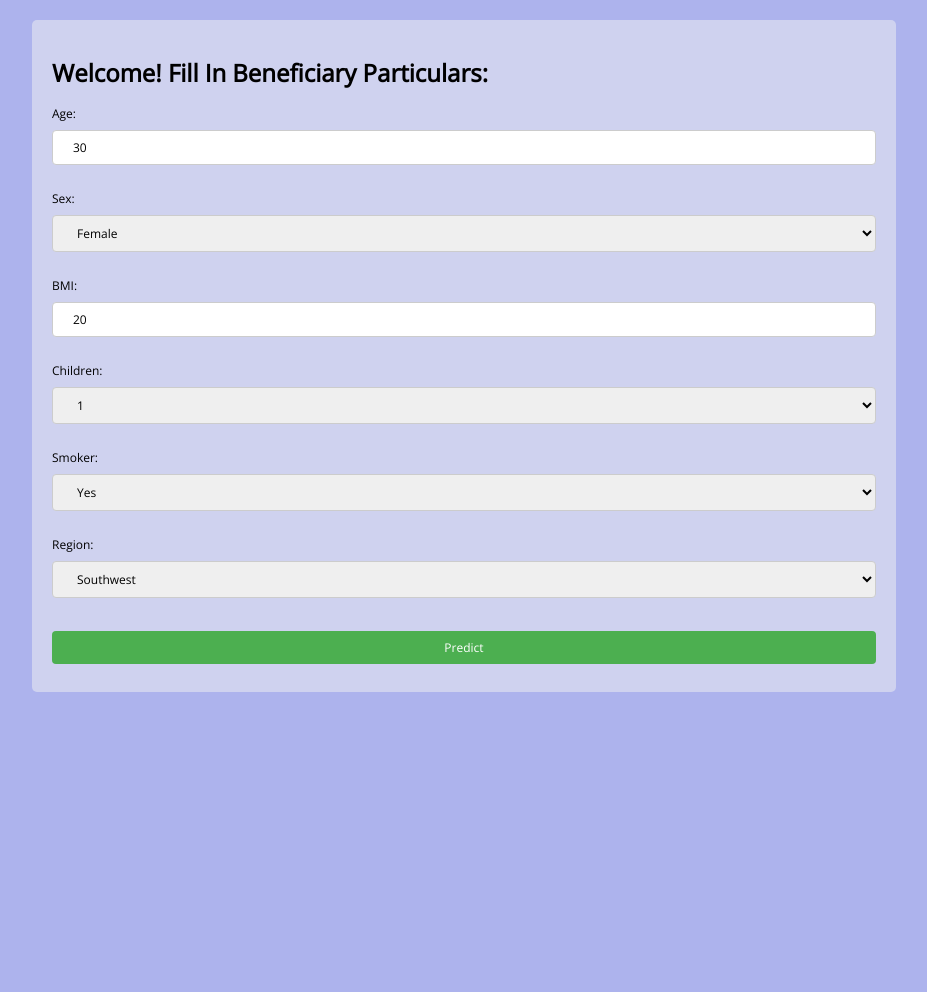
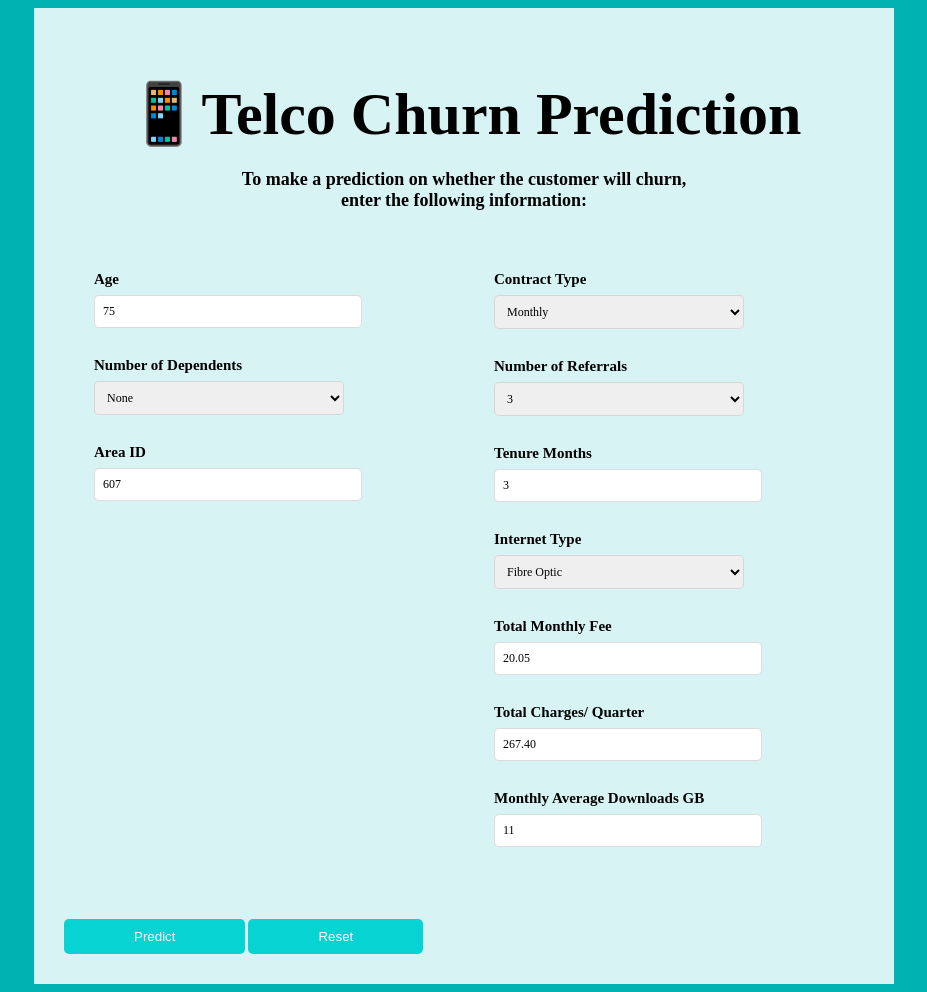
Before and after one commit to yheyyyy/mini-telco-churn-app, a Flask app: page / in a window 1280 px wide. Shown: the whole page, without its empty margins (176-1103 px from the left). Before the commit the page ends 692 px from the top, so only its background shows below. Run offline with Flask 3, Linux system fonts and the light colour scheme.

Commit message:
Redesign UI for Telco Churn Prediction app with responsive layout and enhanced styling

```diff
--- a/src/static/css/style.css
+++ b/src/static/css/style.css
@@ -1,56 +1,88 @@
 /*  1. Set font of entire webpage to Open Sans (Google Font)  */
+h1 {
+    text-align: center;
+    margin-bottom: 20px;
+    font-size: 60px;
+  }
+
+h2 {
+    text-align: center;
+    margin-bottom: 30px;
+    font-size: 18px;
+}
+
+h3 {
+    text-align: center;
+    font-size: 20px;
+}
+
 
 body {
-    /* Source: https://fonts.google.com/specimen/Open+Sans */
-    font-family: 'Open Sans', sans-serif;
-    background: #adb3ed;
+    font-family: 'Playfair Display', Regular 400;
+    background: #00b3b3;
     font-size: 12px;
+    display: flex;
+    justify-content: center;
+    align-items: center;
 }
 
 input, select {
-    /* Reference: https://stackoverflow.com/a/6080482 */
     font-family: inherit;
     font-size: inherit;
 }
 
+.container {
+    background-color: #ffffffd8;
+    padding: 30px;
+    width: 80%;
+    max-width: 800px;
+  }
 
-/*  2. Simple CSS formatting for HTML form
-    Code adapted from https://www.w3schools.com/css/tryit.asp?filename=trycss_forms
-    Tutorial: https://www.w3schools.com/css/css_form.asp
-*/
-
-input[type=text], select {
-    width: 100%;
-    padding: 8px 20px;
-    margin: 8px 0;
-    display: inline-block;
-    border: 1px solid #ccc;
-    border-radius: 4px;
-    box-sizing: border-box;
+#churnform {
+    display: grid;
+    grid-template-columns: 1fr 1fr;
 }
 
-input[type=submit] {
-    width: 100%;
-    background-color: #4CAF50;
+.left-side, .right-side {
+    display: flex;
+    flex-direction: column;
+    gap: 7px;
+    padding: 30px;
+}
+
+#churnform label {
+    font-weight: bold;
+    font-size: 15px
+}
+
+#churnform input,
+#churnform select {
+    width: 250px;
+    padding: 8px;
+    border: 1px solid #ccccccaf;
+    border-radius: 5px;
+}
+
+input[type=number]:focus {
+    background-color: #d3f4fc;
+}
+
+.buttons {
+    grid-column: 1 / 3;
+    justify-content: center;
+    margin-top: 20px;
+    width: 80%;
+}
+
+.buttons button {
+    padding: 10px 70px;
+    background-color: #07d3d3;
     color: white;
-    padding: 8px 20px;
-    margin: 8px 0;
     border: none;
-    border-radius: 4px;
+    border-radius: 5px;
     cursor: pointer;
 }
 
-input[type=submit]:hover {
-    background-color: #45a049;
+.buttons button:hover{
+    background-color: #0e8d9e;
 }
-
-div {
-    border-radius: 5px;
-    padding: 20px;
-    /* add margins to reduce box width */
-    margin-top: 20px;
-    margin-left: 200px;
-    margin-right: 200px;
-    /* add 50% transparency for styling */
-    background-color: rgba(242, 242, 242, 0.5);
-}
--- a/src/templates/index.html
+++ b/src/templates/index.html
@@ -1,64 +1,98 @@
 <!DOCTYPE html>
-<html>
+<html lang="en-US">
 <head>
-    <title>Predict Insurance Charges</title>
-    <link href="https://fonts.googleapis.com/css2?family=Open+Sans&display=swap" rel="stylesheet">
-    <link type="text/css" rel="stylesheet" href="{{ url_for('static', filename='css/style.css') }}" />
+    <title>📱Telco Churn Prediction</title>
+	<meta charset="utf-8">
+	<meta name="viewport" content="width=device-width, initial-scale=1.0">
+    <link rel="stylesheet" href="../static/css/style.css">
 </head>
 <body>
-    <div>
-        <h1>Welcome! Fill In Beneficiary Particulars:</h1>
-        <form method="POST">
-            <label for="age">Age:</label><br>
-            <input type="text" id="age" name="age" value="30"><br><br>
-
-            <label for="sex">Sex:</label><br>
-                <select name="sex" id="sex">
-                <option value=""></option>
-                <option value="male">Male</option>
-                <option value="female" selected>Female</option>
-            </select><br><br>
-
-            <label for="bmi">BMI:</label><br>
-            <input type="text" id="bmi" name="bmi" value="20"><br><br>
-
-            <label for="children">Children:</label><br>
-            <select name="children" id="children">
-                <option value=""></option>
-                <option value="1" selected>1</option>
-                <option value="2">2</option>
-                <option value="3">3</option>
-                <option value="4">4</option>
-                <option value="5">5 or more</option>
-            </select><br><br>
-
-            <label for="smoker">Smoker:</label><br>
-            <select name="smoker" id="smoker">
-                <option value=""></option>
-                <option value="yes" selected>Yes</option>
-                <option value="no">No</option>
-            </select><br><br>
-
-            <label for="region">Region:</label><br>
-            <select name="region" id="region">
-                <option value=""></option>
-                <option value="southwest" selected>Southwest</option>
-                <option value="southeast">Southeast</option>
-                <option value="northwest">Northwest</option>
-                <option value="northeast">Northeast</option>
-            </select><br><br>
-
-            <input type="submit" value="Predict">
+    <div class= 'container'>
+        <h1>📱Telco Churn Prediction</h1>
+        <h2>To make a prediction on whether the customer will churn,<br>
+             enter the following information:</h2>
+        <form name = "churnform" id = "churnform" method="POST">
+            <div class="left-side">
+                <label for="age">Age</label>
+                <input type="number" id="age" name="age" value="75" min="1" max="99"required="required">
+                <br>
+                <label for="num_dependents">Number of Dependents</label>
+                <select name="num_dependents" id="num_dependents" required="required">
+                    <option value=0 selected>None</option>
+                    <option value=1>1 </option>
+                    <option value=2>2</option>
+                    <option value=3>3</option>
+                    <option value=4>4</option>
+                    <option value=5>5</option>
+                    <option value=6>6</option>
+                    <option value=7>7</option>
+                    <option value=8>8</option>
+                    <option value=9>9</option>
+                 </select><br>
+                <label for="area_id">Area ID</label>
+                <input type="number" id="area_id" name="area_id" min="1" max="2000" value="607" required="required">
+                <br>
+            </div>
+            <div class="right-side">
+                <label for="contract_type">Contract Type</label>
+                <select name="contract_type" id="contract_type" required="required">
+                    <option value=0></option>
+                    <option value=1 selected>Monthly</option>
+                    <option value=12>One Year</option>
+                    <option value=24>Two Year</option>
+                </select><br>
+                <label for="num_referrals">Number of Referrals</label>
+                <select name="num_referrals" id="num_referrals" required="required">
+                    <option value=0 >None</option>
+                    <option value=1>1</option>
+                    <option value=2>2</option>
+                    <option value=3 selected>3</option>
+                    <option value=4>4</option>
+                    <option value=5>5</option>
+                    <option value=6>6</option>
+                    <option value=7>7</option>
+                    <option value=8>8</option>
+                    <option value=9>9</option>
+                    <option value=10>10</option>
+                    <option value=11>11</option>
+                </select><br>
+                <label for="tenure_months">Tenure Months</label>
+                <input type="number" id="tenure_months" name="tenure_months" value="3" min="1" max="99" required="required">
+                <br>
+                <label for="internet_type">Internet Type</label>
+                <select name="internet_type" id="internet_type" required="required">
+                    <option value=0 >None</option>
+                    <option value=1>DSL</option>
+                    <option value=2>Cable</option>
+                    <option value=3 selected>Fibre Optic</option>
+                </select>
+                <br>
+                <label for="total_monthly_fee">Total Monthly Fee</label>
+                <input type="number" step="0.01" id="total_monthly_fee" name="total_monthly_fee" value="20.05" min="0.01" max="200" required="required">
+                <br>
+                <label for="total_charges_quarter">Total Charges/ Quarter</label>
+                <input type="number" step="0.01" id="total_charges_quarter" name="total_charges_quarter" value="267.40" min="0.01" max="10000" required="required">
+                <br>
+                <label for="avg_gb_download_monthly">Monthly Average Downloads GB</label>
+                <input type="number" id="avg_gb_download_monthly" name="avg_gb_download_monthly" value="11" min="0" max="99" required="required">
+                <br>
+            </div>
+            <div class="buttons">
+                <button type="submit" class="btn">Predict</button>
+                <button type="reset" class="btn">Reset</button>
+                <br>
+            </div>
         </form>
 
-        {% if errors %}
-            <p>Errors: {{ errors }}</p>
+        {% if prediction is defined %}
+        <h3>Model Prediction:
+            {% if prediction == 0 %}Not Churned 🥳
+            {% else %}Churned 😔
+            {% endif %}
+        </h3>
         {% endif %}
+    </div>
 
-        {% if prediction is defined %}
-            <h2>Model Prediction: {{ prediction }}</h2>
-        {% endif %}
-
-    </div>
+    <script src="../static/js/script.js"></script>
 </body>
 </html>
```
